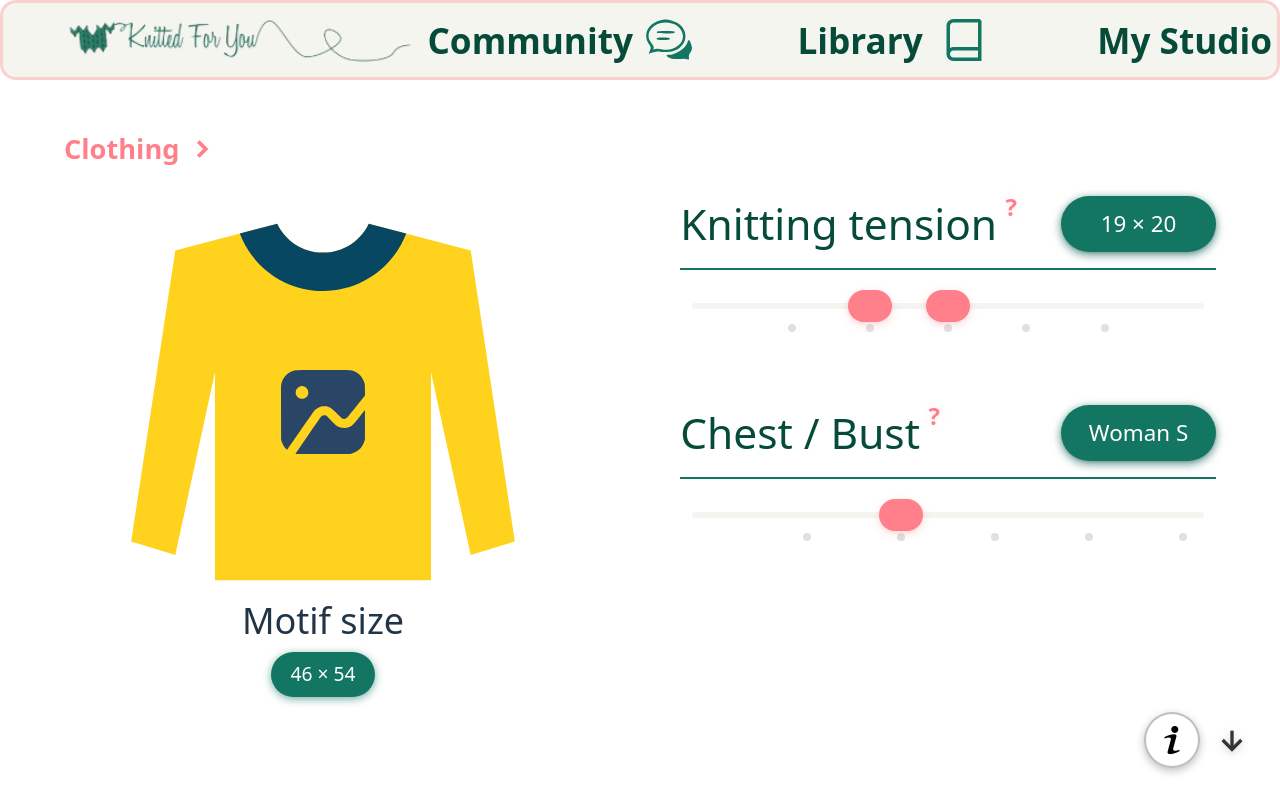
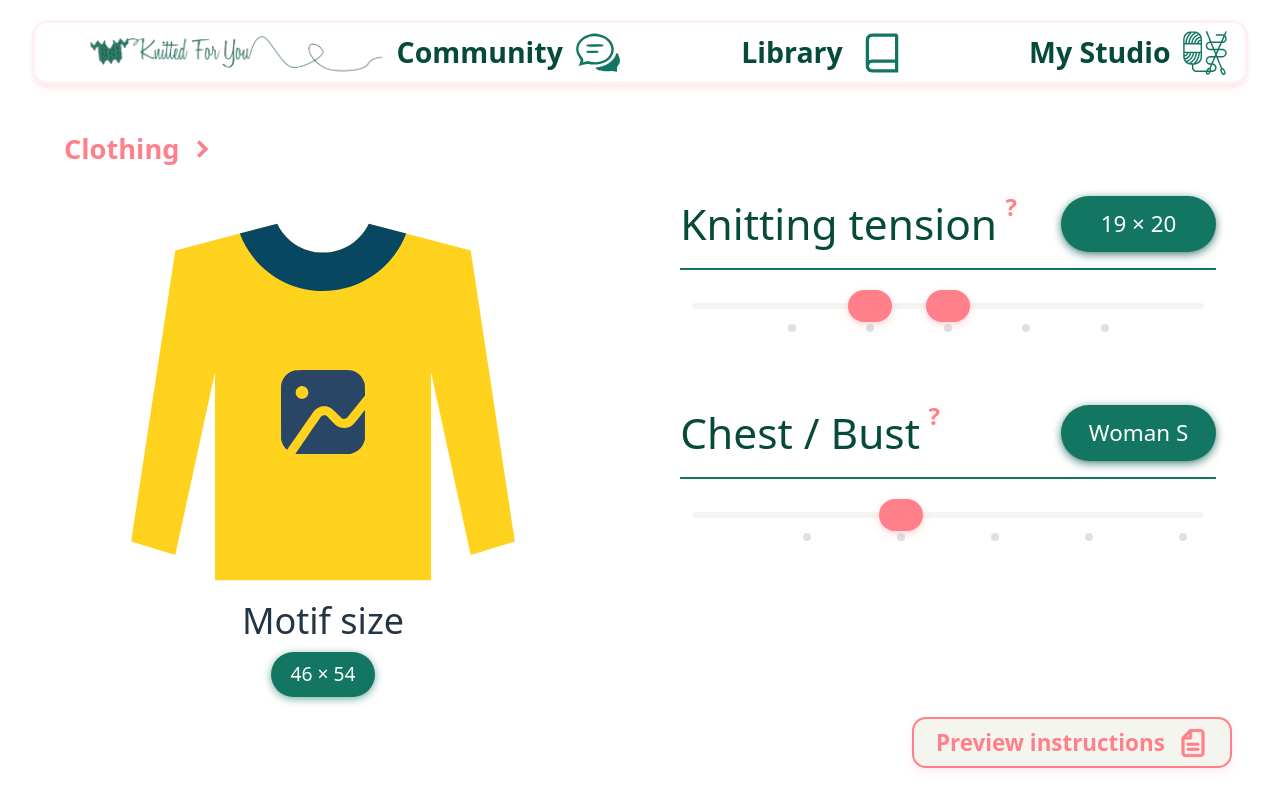
Before and after one commit to Katalinsz/knittingPatterns, a React (Vite) app in the folder KnittedMockup/: page / in a window 1280 px wide. Built offline with nearby package versions, Linux system fonts and the light colour scheme.

Commit message:
feat: initialize application structure with main layout, header, and core state management for knitting tension and chest size.

```diff
--- a/KnittedMockup/src/App.css
+++ b/KnittedMockup/src/App.css
@@ -55,43 +55,50 @@ h3 {
 .info-scroll-button {
     position: fixed;
     bottom: 2rem;
-    right: 2rem;
+    right: 3rem;
     display: flex;
     align-items: center;
-    gap: 1rem;
-    background: transparent;
-    border: none;
+    gap: 0.8rem;
+    background: var(--color-secondary);
+    /* Very light pink/off-white */
+    border: 2px solid var(--color-accent);
+    border-radius: 14px;
     cursor: pointer;
-    padding: 0;
-    transition: transform 0.3s ease;
+    padding: 0.5rem 1.4rem;
+    transition: all 0.3s ease;
     z-index: 100;
+    color: var(--color-accent);
+    font-weight: 600;
+    font-size: 1.4rem;
+    box-shadow: 0 4px 12px rgba(255, 128, 138, 0.15);
+    /* Soft shadow matching accent */
 }
 
 .info-scroll-button:hover {
-    transform: translateY(5px);
+    transform: translateY(-3px);
+    box-shadow: 0 6px 16px rgba(255, 128, 138, 0.25);
+    background: white;
 }
 
-.info-icon-circle {
-    width: 56px;
-    height: 56px;
-    border-radius: 50%;
-    background: white;
-    border: 2px solid rgba(128, 128, 128, 0.5);
-    display: flex;
-    align-items: center;
-    justify-content: center;
-    box-shadow: 0 3px 8px rgba(0, 0, 0, 0.25);
+.info-scroll-button.active {
+    background: var(--color-accent);
+    color: white;
 }
 
-.info-icon-img {
-    width: 32px;
-    height: 32px;
-    object-fit: contain;
+.info-doc-icon {
+    width: 30px;
+    height: 30px;
+    /* Determine if fill or stroke is needed based on the SVG, usually currentcolor works */
+    color: currentColor;
 }
 
-.arrow-icon {
-    stroke: #333;
-    filter: drop-shadow(0 2px 4px rgba(0, 0, 0, 0.2));
+.info-doc-icon path,
+.info-doc-icon rect,
+.info-doc-icon circle {
+    fill: currentColor;
+    stroke: currentColor;
+    stroke-width: 0.5px;
+    /* Adjust if needed */
 }
 
 /* Responsive Design */
--- a/KnittedMockup/src/App.tsx
+++ b/KnittedMockup/src/App.tsx
@@ -10,6 +10,7 @@ import ClothingPreview from './components/ClothingPreview/ClothingPreview';
 import Controls from './components/Controls/Controls';
 import InfoSection from './components/InfoSection/InfoSection';
 import InfoModal from './components/Modal/InfoModal';
+import DocumentIcon from './assets/Logos/DocumentIcon.svg?react';
 
 function App() {
   const [knittingTensionMin, setKnittingTensionMin] = useState(19)
@@ -70,28 +71,14 @@ function App() {
         </div>
       </main>
 
-      {/* Info Button */}
-      <button className="info-scroll-button" onClick={scrollToInfo} title={isInInfoSection ? "Back to top" : "View detailed information"}>
-        <div className="info-icon-circle">
-          <img
-            src={isInInfoSection ? "/IconsImages/EditIcon.png" : "/IconsImages/InformationIcon.png"}
-            alt={isInInfoSection ? "Edit" : "Info"}
-            className="info-icon-img"
-          />
-        </div>
-        <svg className="arrow-icon" width="32" height="32" viewBox="0 0 24 24" fill="none" stroke="currentColor" strokeWidth="2.5">
-          {isInInfoSection ? (
-            <>
-              <line x1="12" y1="19" x2="12" y2="5" />
-              <polyline points="5 12 12 5 19 12" />
-            </>
-          ) : (
-            <>
-              <line x1="12" y1="5" x2="12" y2="19" />
-              <polyline points="19 12 12 19 5 12" />
-            </>
-          )}
-        </svg>
+      {/* Preview Instructions Button */}
+      <button
+        className={`info-scroll-button ${isInInfoSection ? 'active' : ''}`}
+        onClick={scrollToInfo}
+        title={isInInfoSection ? "Back to top" : "View detailed information"}
+      >
+        <span>{isInInfoSection ? "Close instructions" : "Preview instructions"}</span>
+        <DocumentIcon className="info-doc-icon" />
       </button>
 
       {/* Detailed Information Section */}
--- a/KnittedMockup/src/components/Header/Header.css
+++ b/KnittedMockup/src/components/Header/Header.css
@@ -1,19 +1,29 @@
 .header {
-    height: 80px;
-    border: 3px solid rgba(var(--color-accent-rgb), 0.322);
+    height: 65px;
+    width: 95%;
+    max-width: 1400px;
+    border: 3px solid rgba(var(--color-accent-rgb), 0.122);
     border-radius: 16px;
     display: flex;
     justify-content: space-between;
     align-items: center;
-    padding: 0 2.5rem;
-    background: var(--color-secondary);
+    padding: 0 2rem;
+    background: rgba(var(--color-secondary-rgb), 0.95);
+    backdrop-filter: blur(10px);
     position: fixed;
-    top: 0;
-    left: 0;
-    width: 100%;
+    top: 20px;
+    left: 50%;
+    transform: translateX(-50%);
     z-index: 1000;
     font-weight: 550;
-    font-size: 2.2rem;
+    font-size: 1.78rem;
+    transition: transform 0.3s ease-in-out, top 0.3s ease-in-out;
+    box-shadow: 0 4px 6px -1px rgba(var(--color-accent-rgb), 0.20), 0 2px 4px -1px rgba(var(--color-accent-rgb), 0.06);
+}
+
+.header-hidden {
+    transform: translate(-50%, -150%);
+    /* Move up and keep X centered */
 }
 
 .logo-container {
@@ -23,14 +33,14 @@
 }
 
 .logo-container img {
-    height: 70px;
+    height: 60px;
     /* Adjust this value to change logo size */
     width: auto;
 }
 
 .header-nav {
     display: flex;
-    gap: 6.6rem;
+    gap: 7.6rem;
     align-items: center;
 }
 
@@ -51,8 +61,8 @@
 }
 
 .nav-icon {
-    width: 48px;
-    height: 48px;
+    width: 44px;
+    height: 44px;
     color: var(--color-primary);
     transition: all 0.2s ease;
 }
@@ -71,17 +81,17 @@
 }
 
 .nav-item:first-child .nav-icon {
-    width: 46px;
-    height: 46px;
+    width: 44px;
+    height: 44px;
 }
 .nav-item:nth-child(2) .nav-icon {
-    width: 56px;
-    height: 56px;
+    width: 52px;
+    height: 52px;
 }
 
 .account-icon {
-    width: 50px;
-    height: 50px;
+    width: 45px;
+    height: 45px;
     margin-top: 0.75rem;
     color: var(--color-primary);
     transition: all 0.2s ease;
--- a/KnittedMockup/src/components/Header/Header.tsx
+++ b/KnittedMockup/src/components/Header/Header.tsx
@@ -1,3 +1,4 @@
+import { useState, useEffect } from 'react';
 import './Header.css';
 import CommunityIcon from '../../assets/Logos/CommunityIcon.svg?react';
 import LibraryIcon from '../../assets/Logos/LibraryIcon.svg?react';
@@ -7,8 +8,33 @@ import knittedForYouLogo from '../../assets/Logos/KnittedForYouLogo.png';
 import AccountIcon from '../../assets/Logos/AccountIcon.svg?react';
 
 const Header = () => {
+    const [isVisible, setIsVisible] = useState(true);
+    const [lastScrollY, setLastScrollY] = useState(0);
+
+    useEffect(() => {
+        const handleScroll = () => {
+            const currentScrollY = window.scrollY;
+
+            // Show header if scrolling up or at the very top
+            if (currentScrollY < lastScrollY || currentScrollY < 50) {
+                setIsVisible(true);
+            } else if (currentScrollY > lastScrollY && currentScrollY > 50) {
+                // Hide header if scrolling down and not at the top
+                setIsVisible(false);
+            }
+
+            setLastScrollY(currentScrollY);
+        };
+
+        window.addEventListener('scroll', handleScroll, { passive: true });
+
+        return () => {
+            window.removeEventListener('scroll', handleScroll);
+        };
+    }, [lastScrollY]);
+
     return (
-        <header className="header">
+        <header className={`header ${!isVisible ? 'header-hidden' : ''}`}>
             <div className="logo-container">
                 <img src={knittedForYouLogo} alt="Logo" />
             </div>
```
